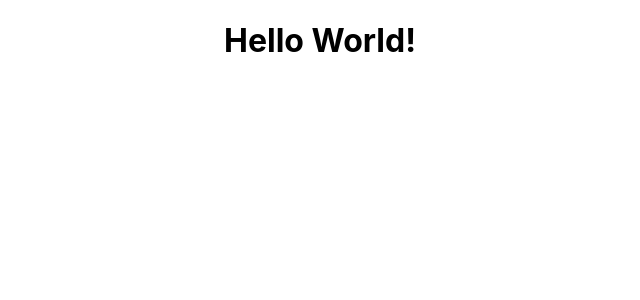
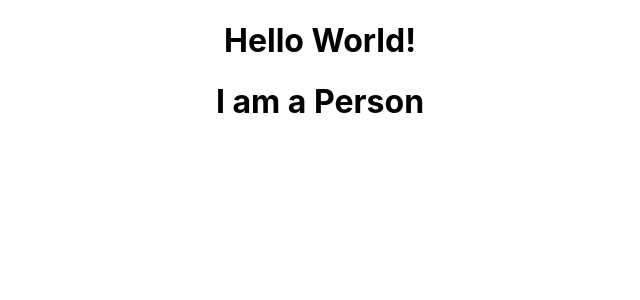
Before and after one commit to akash3410/CreateReactAppPractice, a React (Create React App) app: page / in a window 1280 px wide. Shown: the top 300 px of the page, without its empty margins (320-960 px from the left). Built offline with nearby package versions, Linux system fonts and the light colour scheme.

Commit message:
Componenet Tree (JSX/without JSX)

```diff
--- a/src/App.js
+++ b/src/App.js
@@ -1,11 +1,28 @@
+import React from 'react';
 import './App.css';
 
 function App() {
   return (
     <div className="App">
       <h1>Hello World!</h1>
+      <Person />
+      {/* or */}
+      {/* <Person></Person> */}
     </div>
   );
+
+  // Another Way
+  // return React.createElement('div', { className: "App" }, React.createElement('h1', null, "Hello World!"), <Person />)
+}
+function Person() {
+  return (
+    <div>
+      <h1>I am a Person</h1>
+    </div>
+  );
+
+  // Another Way
+  // return React.createElement('div', null, React.createElement('h1', null, "I am Person!"))
 }
 
 export default App;
```
